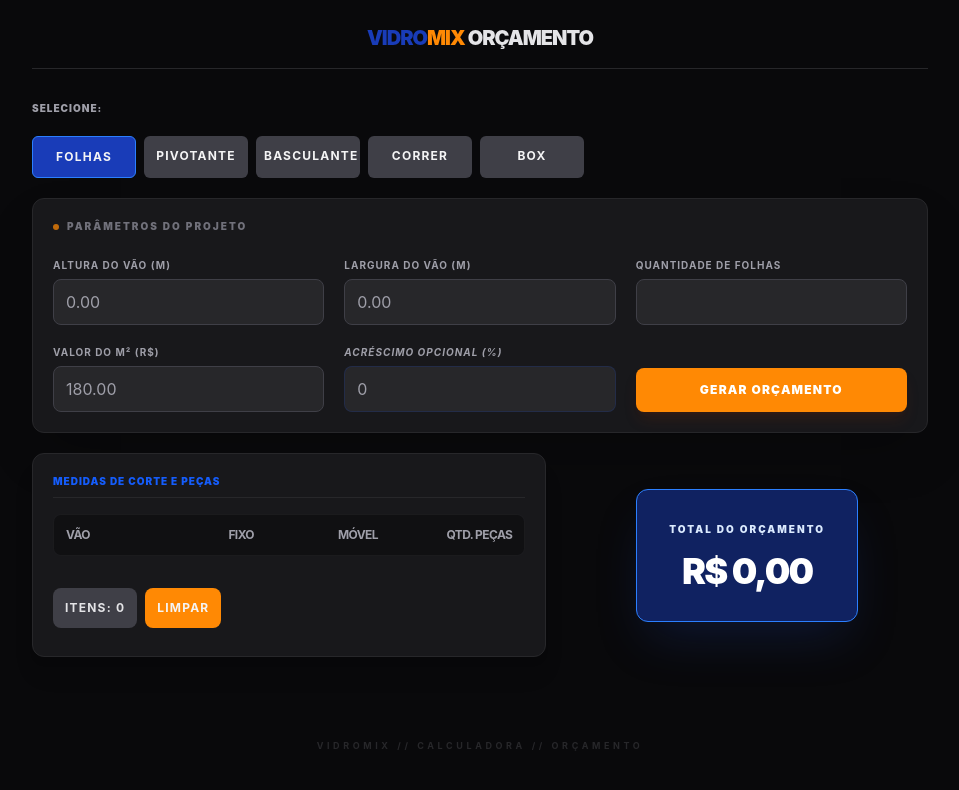
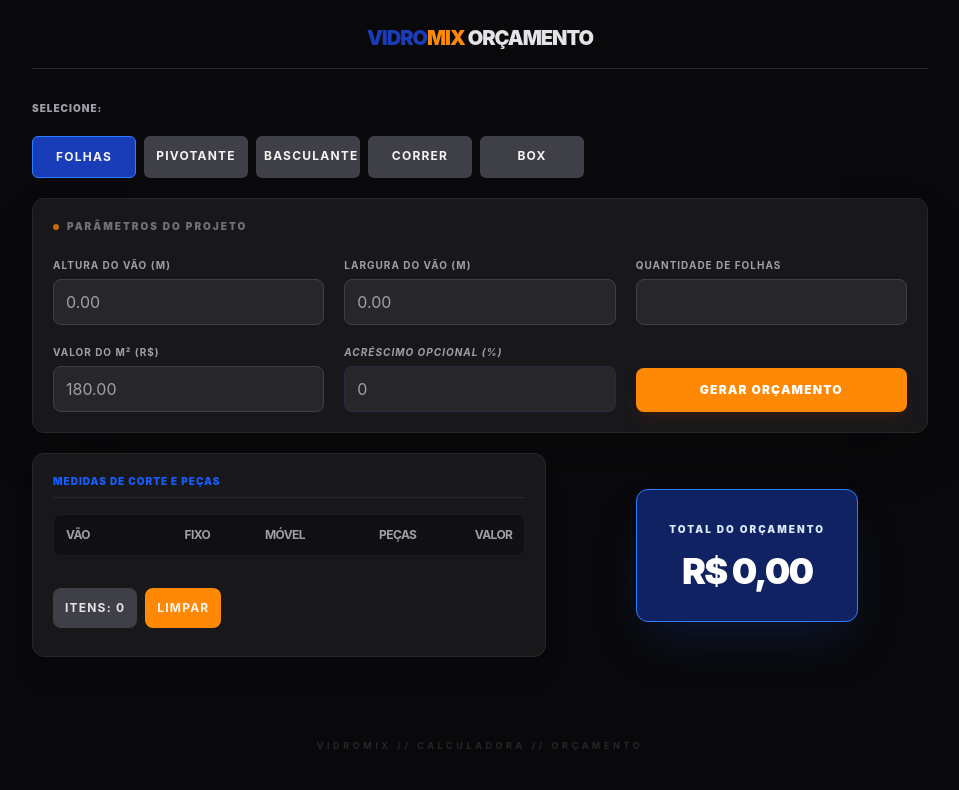
Before and after one commit to lipeedev/mix-orcamento, a React (Vite) app: page / in a window 1280 px wide. Shown: the top 790 px of the page, without its empty margins (160-1119 px from the left). Built offline with nearby package versions, Linux system fonts and the light colour scheme.

Commit message:
feat: add individual price on table details

```diff
--- a/src/components/TableDetails.tsx
+++ b/src/components/TableDetails.tsx
@@ -18,7 +18,8 @@
           <div className="flex-1">Vão</div>
           <div className="flex-1 text-center">Fixo</div>
           <div className="flex-1 text-center">Móvel</div>
-          <div className="w-24 text-right">Qtd. Peças</div>
+          <div className="flex-1 text-right">Peças</div>
+          <div className="w-24 text-right">Valor</div>
         </div>
 
         <div className="flex flex-col gap-2 max-h-64 overflow-y-auto pr-1 custom-scrollbar">
@@ -33,11 +34,12 @@
                     (item.category === 'folhas') && <div className="uppercase w-24 text-right">{item.leafs / 2} Fixo, {item.leafs / 2} Móvel</div>
                   }
                   {
-                    (item.category === 'box') && <div className="uppercase w-24 text-right">1 Fixo, 1 Móvel</div>
+                    (item.category === 'box') && <div className="uppercase w-24 text-center">1 Fixo, 1 Móvel</div>
                   }
                   {
-                    (!['box', 'folhas'].includes(item.category)) && <div className="uppercase w-24 text-right">1 {item.category}</div>
+                    (!['box', 'folhas'].includes(item.category)) && <div className="uppercase w-24 text-center">1 {item.category}</div>
                   }
+                  <div className="flex-1">{item.price.toLocaleString("pt-BR", { style: "currency", currency: "BRL" })}</div>
                 </div>
               ))
           }
```
